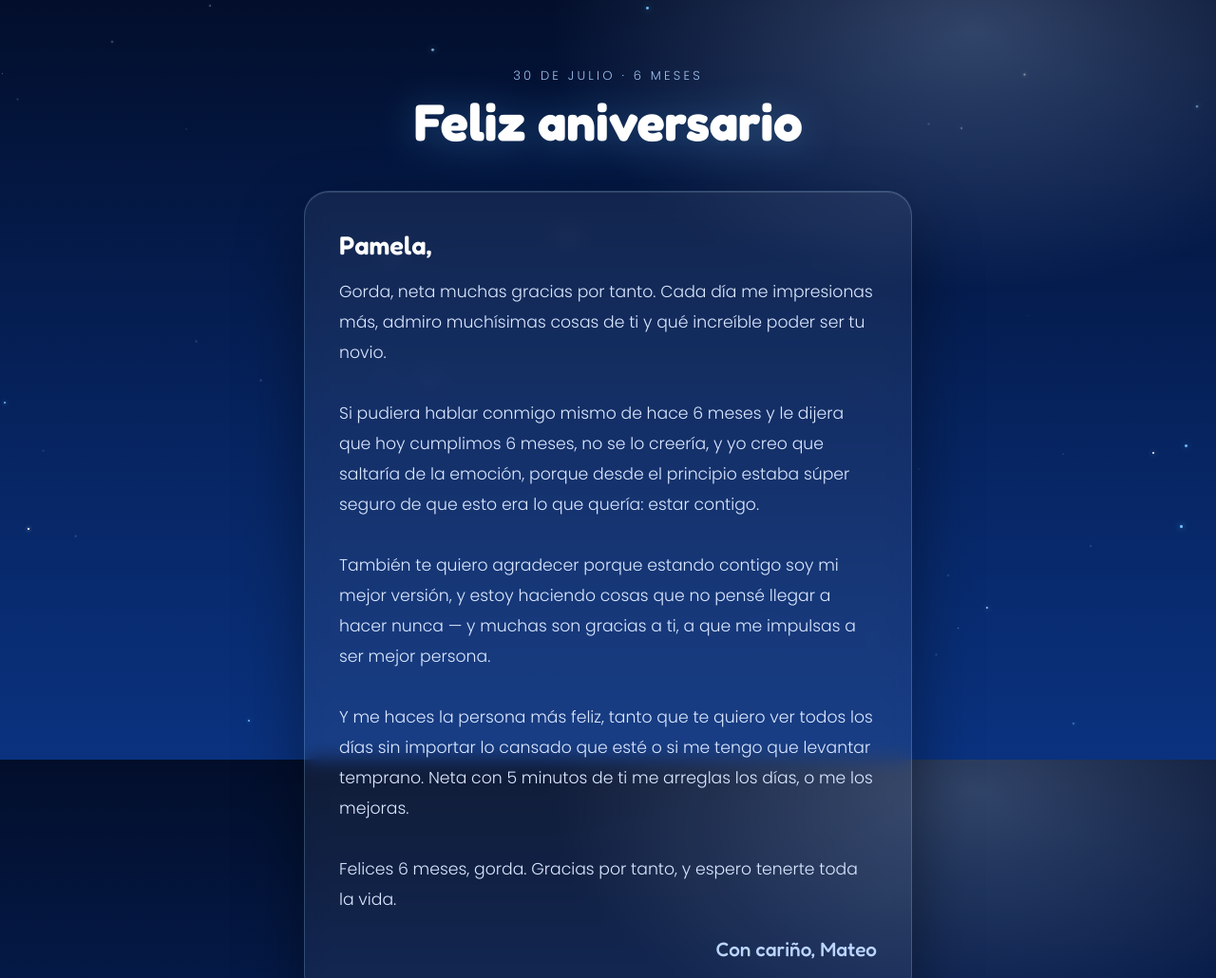
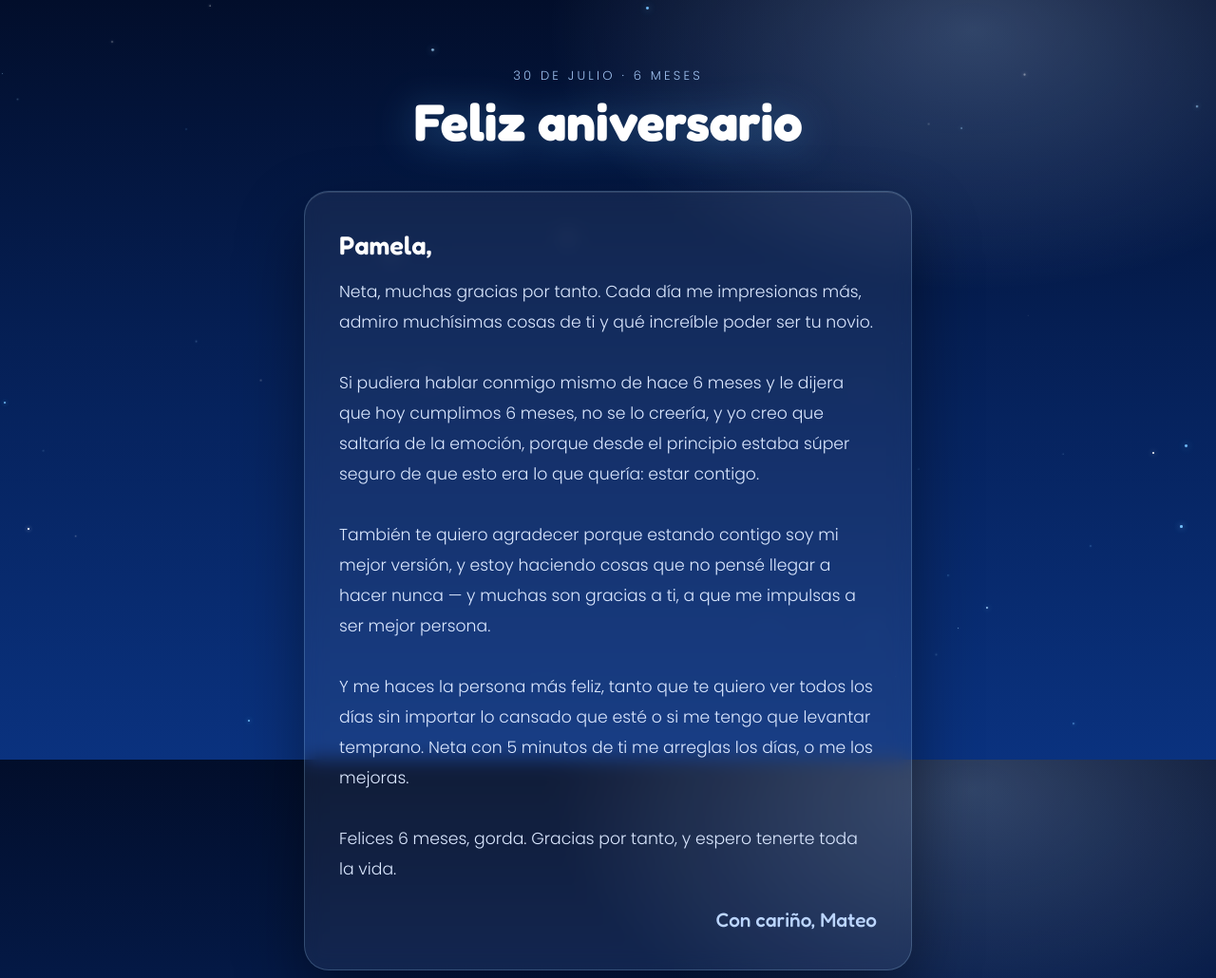
Before and after one commit to mateoponton/sorpresa, a plain HTML site: page galeria.html in a window 1280 px wide. Shown: the top 1030 px of the page at 95% size. Drawn offline with Linux system fonts and the light colour scheme.

Commit message:
Quitar 'Gorda' del inicio de la carta

```diff
--- a/galeria.html
+++ b/galeria.html
@@ -68,7 +68,7 @@
     <!-- ✏️ EDITA: aquí va tu carta (Mateo me pasa el texto) -->
     <div class="letter">
       <h2>Pamela,</h2>
-      <p>Gorda, neta muchas gracias por tanto. Cada día me impresionas más, admiro muchísimas cosas de ti y qué increíble poder ser tu novio.
+      <p>Neta, muchas gracias por tanto. Cada día me impresionas más, admiro muchísimas cosas de ti y qué increíble poder ser tu novio.
 
 Si pudiera hablar conmigo mismo de hace 6 meses y le dijera que hoy cumplimos 6 meses, no se lo creería, y yo creo que saltaría de la emoción, porque desde el principio estaba súper seguro de que esto era lo que quería: estar contigo.
 
```
